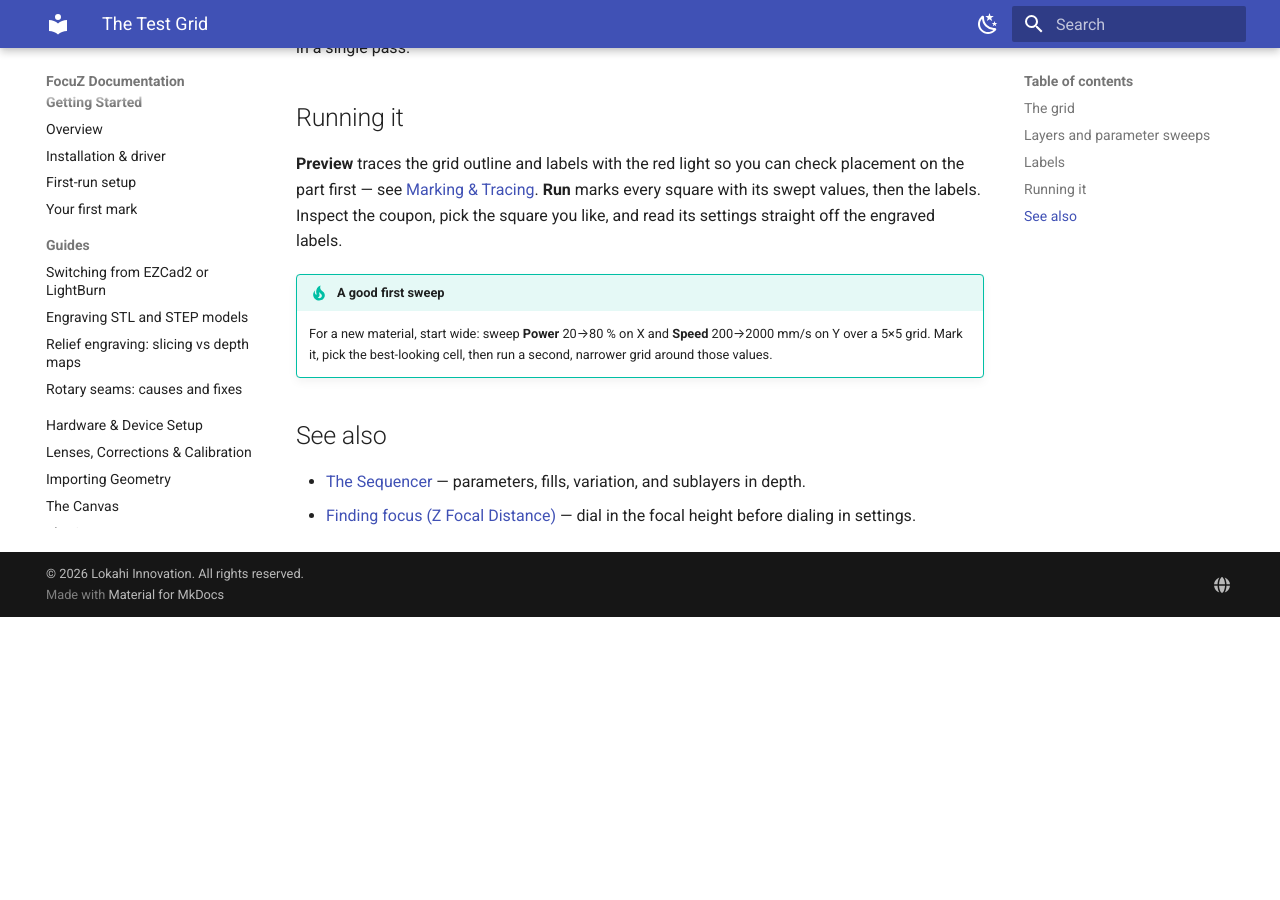
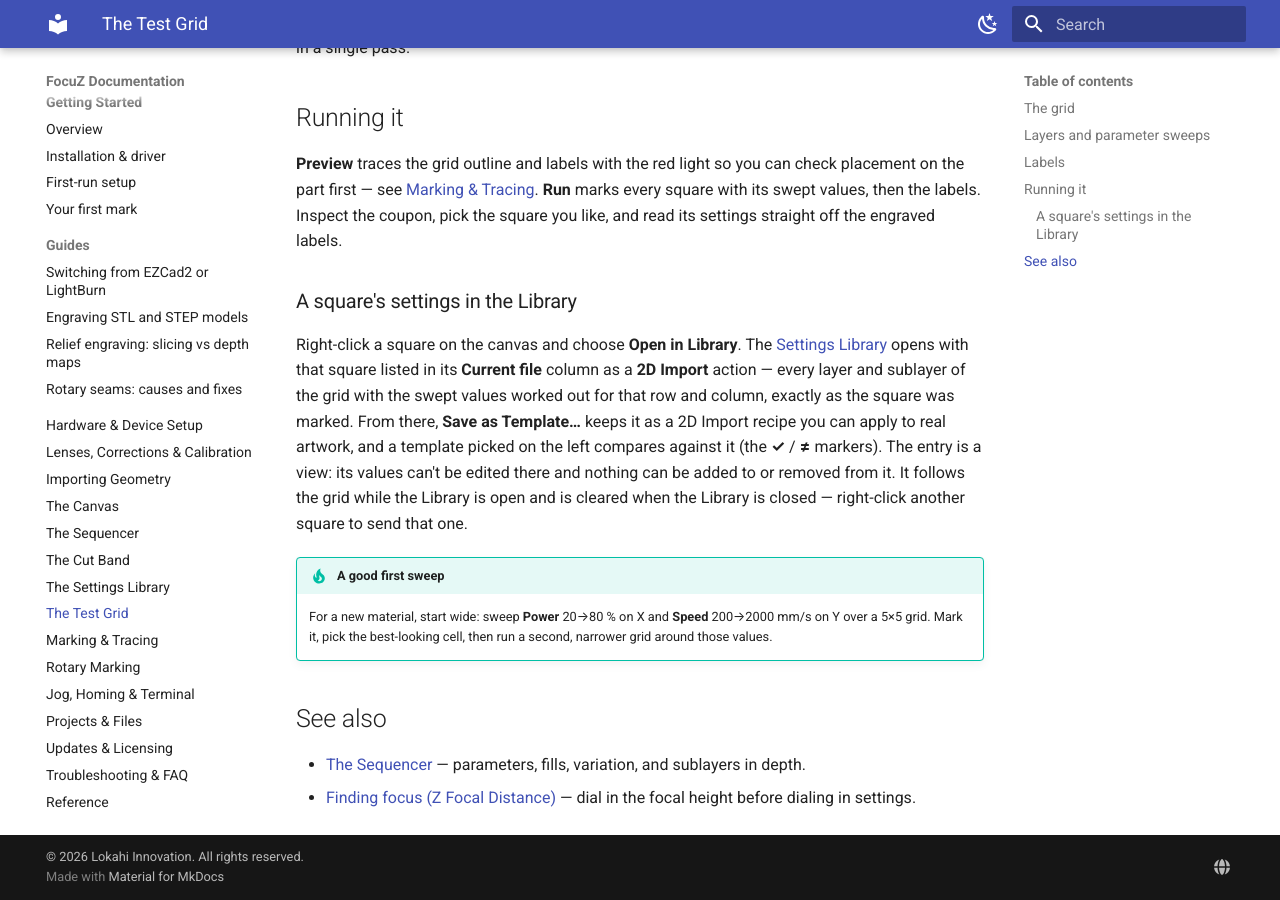
Before and after one commit to Lokahi-Shop/focuz-docs, an MkDocs documentation site: the page built from docs/test-grid.md, in a window 1280 px wide and 900 px high, scrolled down 2213 px. Built offline with MkDocs 1.6.1 and Material for MkDocs 9.7.7, drawn with Linux system fonts in a browser that asks for light colours; before the commit the page ends 2830 px from its top, so only the background shows below that.

Commit message:
Test Grid: a square opens in the Library from its right-click menu
Co-Authored-By: Claude Fable 5.1 <noreply@anthropic.com>

```diff
--- a/docs/library.md
+++ b/docs/library.md
@@ -47,6 +47,9 @@ partner.)
   configuration — every group, layer, and sublayer with all their settings — plus a name, notes,
   and an optional reference image. The template remembers which **action type** it came from
   (2D Import, 2D Cut, 3D Slice, …).
+- A **Test Grid** square can be saved too: right-click it on the canvas and choose **Open in Library** — it
+  appears in the **Current file** column as a 2D Import action carrying that square's values, and
+  **Save as Template…** captures it. See [The Test Grid](test-grid.md#a-squares-settings-in-the-library).
 - A template can hold **several actions**: with a template open, **+ Act ▾** in the middle column
   adds another action of your chosen type, so one template can describe a whole job.
 - Manage templates from the list: **Duplicate**, **Rename**, **Delete**, and **Lock** (🔒 makes a
--- a/docs/test-grid.md
+++ b/docs/test-grid.md
@@ -82,6 +82,17 @@ part first — see [Marking & Tracing](marking-tracing.md). **Run** marks every
 values, then the labels. Inspect the coupon, pick the square you like, and read its settings straight
 off the engraved labels.
 
+### A square's settings in the Library
+
+Right-click a square on the canvas and choose **Open in Library**. The [Settings Library](library.md)
+opens with that square listed in its **Current file** column as a **2D Import** action — every layer and
+sublayer of the grid with the swept values worked out for that row and column, exactly as the square was
+marked. From there, **Save as Template…** keeps it as a 2D Import recipe you can apply to real artwork,
+and a template picked on the left compares against it (the **✓** / **≠** markers). The entry is a view:
+its values can't be edited there and nothing can be added to or removed from it. It follows the grid
+while the Library is open and is cleared when the Library is closed — right-click another square to send
+that one.
+
 !!! tip "A good first sweep"
     For a new material, start wide: sweep **Power** 20→80&nbsp;% on X and **Speed** 200→2000&nbsp;mm/s
     on Y over a 5×5 grid. Mark it, pick the best-looking cell, then run a second, narrower grid around
```
